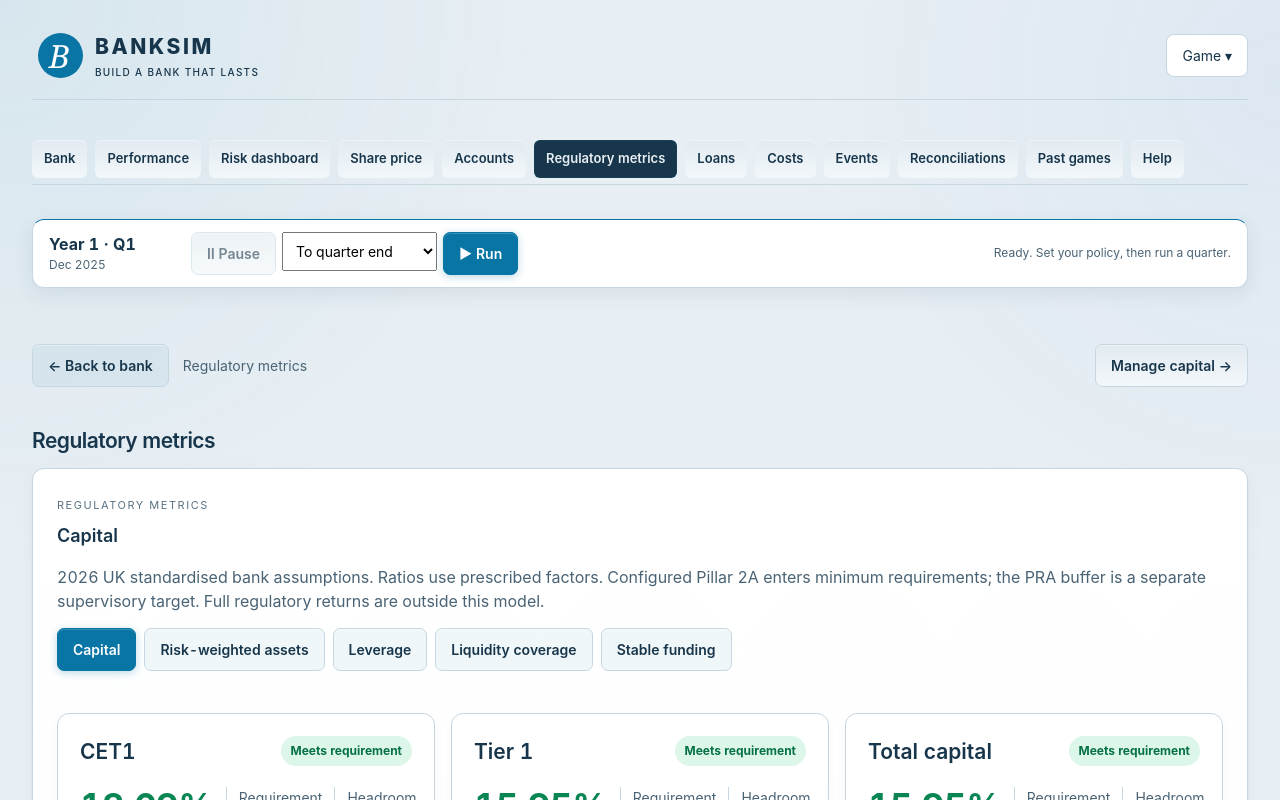
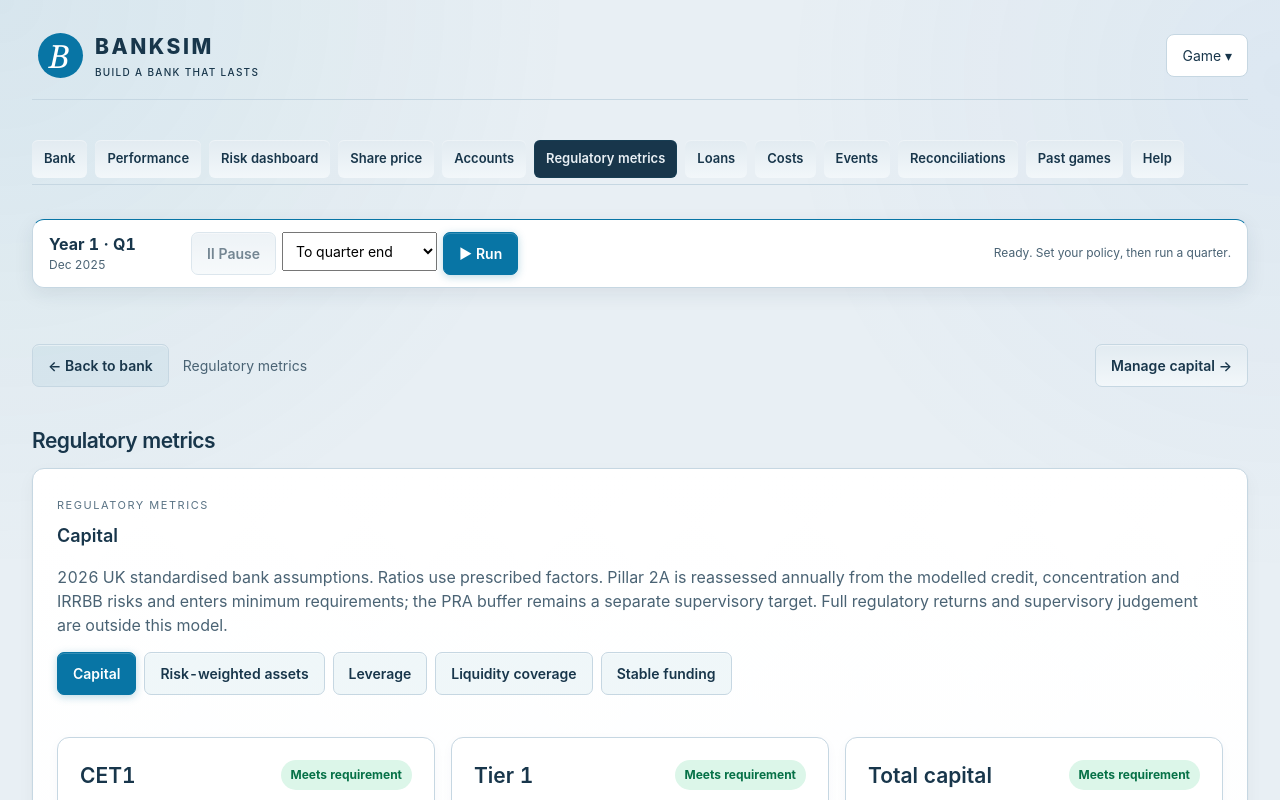
Before and after one commit to andrewlinn957/banksim, a React (Vite) app: page / in a window 1280 px wide. Both pictures are taken after a click on the button "Regulatory metrics". Shown: the top 800 px of the page. Built offline with nearby package versions, Linux system fonts and the light colour scheme.

Commit message:
Update regulatory dashboard Pillar 2A description

```diff
--- a/src/components/RegMetricsPanel.tsx
+++ b/src/components/RegMetricsPanel.tsx
@@ -93,7 +93,7 @@ export default function RegMetricsPanel({ state, history, config, pendingRiskApp
   const fields = { capital: 'cet1Ratio', rwa: 'rwa', leverage: 'leverageRatio', lcr: 'lcr', nsfr: 'nsfr' } as const;
   return <section className="card regulatory-detail">
     <div className="section-heading"><div><div className="eyebrow">Regulatory metrics</div><h3>{labels[metric]}</h3></div></div>
-    <p className="muted">2026 UK standardised bank assumptions. Ratios use prescribed factors. Configured Pillar 2A enters minimum requirements; the PRA buffer is a separate supervisory target. Full regulatory returns are outside this model.</p>
+    <p className="muted">2026 UK standardised bank assumptions. Ratios use prescribed factors. Pillar 2A is reassessed annually from the modelled credit, concentration and IRRBB risks and enters minimum requirements; the PRA buffer remains a separate supervisory target. Full regulatory returns and supervisory judgement are outside this model.</p>
     <div className="metric-switch" role="group" aria-label="Regulatory metric">{(Object.keys(labels) as Metric[]).map(k => <button key={k} className={`button ${metric === k ? 'primary' : 'ghost'}`} aria-pressed={metric === k} onClick={() => setMetric(k)}>{labels[k]}</button>)}</div>
     {metric === 'capital' ? <CapitalDashboard state={state} config={config}/> : metric === 'lcr' ? <LcrDashboard state={state} config={config} history={history}/> : metric === 'nsfr' ? <NsfrDashboard state={state} config={config} history={history}/> : metric === 'leverage' ? <LeverageDashboard state={state} config={config} history={history}/> : <div className="regulatory-grid"><div className="table-wrap"><table><thead><tr><th>Contribution</th><th className="align-right">Effective factor</th><th className="align-right">Amount / ratio</th></tr></thead><tbody>{regulatoryRows(state, config, metric).map((r, n) => <tr key={n} className={r.total ? 'total-row' : ''}><td>{r.label}</td><td className="align-right">{r.factor === undefined ? '·' : formatPct(r.factor)}</td><td className="align-right">{r.ratio ? formatPct(r.value) : formatCurrency(r.value)}</td></tr>)}</tbody></table></div>
     <aside><h3>{labels[metric]} over time</h3><div style={{ height: 260 }}><TimeSeriesChart data={history.map(s => ({ step: s.time.step, value: s.risk.riskMetrics[fields[metric]] }))} xLabel="Month" /></div></aside></div>
```
